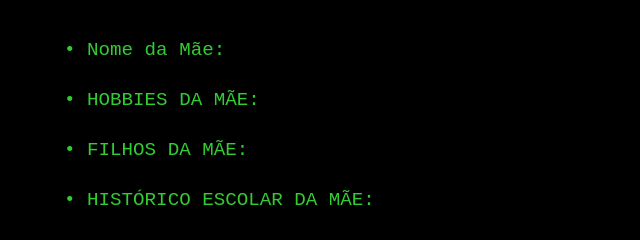
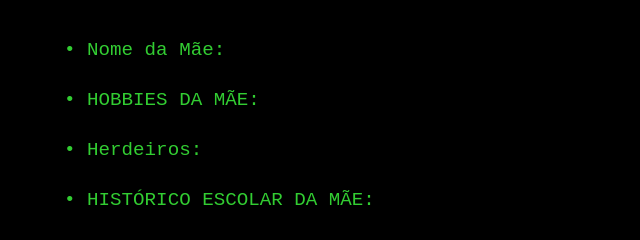
Before and after one commit to SnowPerfectDev/Code-Snippets, a plain HTML site: page HTML/Unnamed INDEX/Index.html in a window 1280 px wide. Shown: the part 1900-2140 px from the top of the page, 0-640 px from the left. Drawn offline with Linux system fonts and the light colour scheme.

Commit message:
Update Index.html

```diff
--- a/HTML/Unnamed INDEX/Index.html
+++ b/HTML/Unnamed INDEX/Index.html
@@ -75,7 +75,7 @@
     }
   </style>
 
-  <title>exposed By: Mercenário</title>
+  <title>exposed By: ...</title>
 
 </head>
 
@@ -129,7 +129,7 @@
       <div class="cabeçalho">
         <p>• Nome da Mãe:</p>
         <p>• HOBBIES DA MÃE: </p>
-        <p>• FILHOS DA MÃE: </p>
+        <p>• Herdeiros: </p>
         <p>• HISTÓRICO ESCOLAR DA MÃE:</p>
 
       </div>
```
